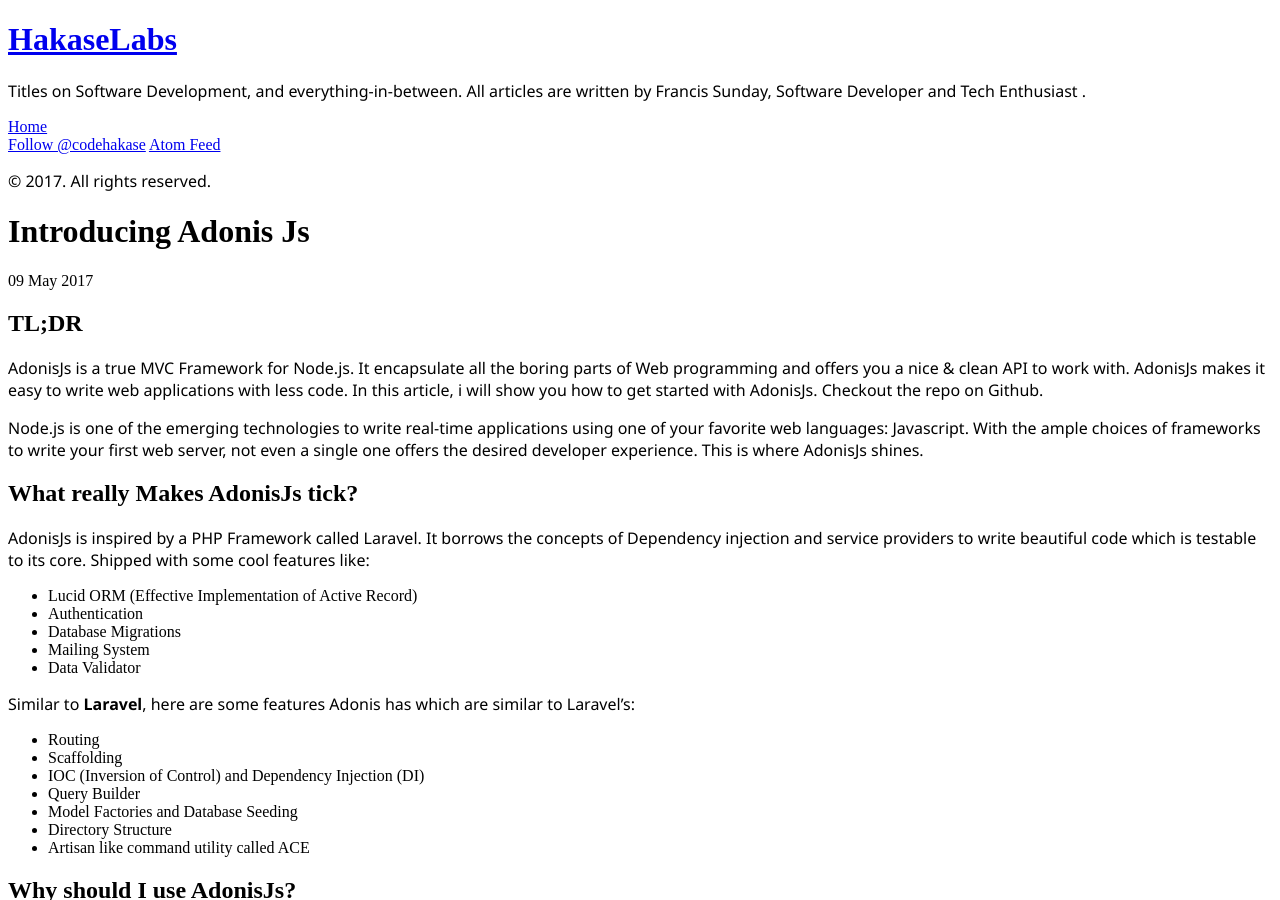
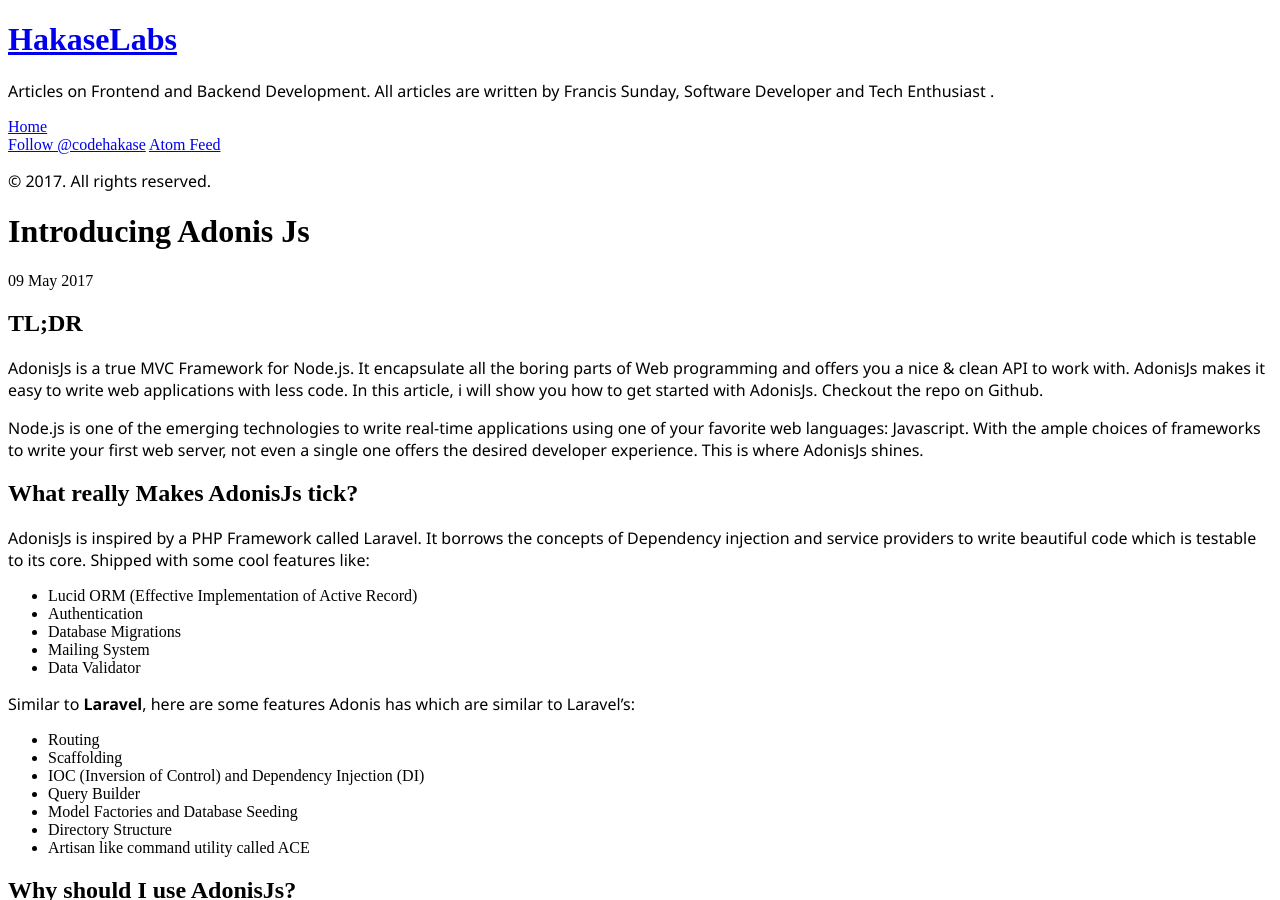
Before and after one commit to 1Rico/hakaselabs.github.io, a Jekyll site: the page built from _posts/2017-05-09-Introducing-adonis-js.md, in a window 1280 px wide and 900 px high. Built offline with Jekyll 4.4.1, drawn with Linux system fonts in a browser that asks for light colours; Markdown is read by kramdown in place of the engine named in the settings; comment, search, counter and statistics services are not loaded.

Commit message:
Cleanups

```diff
--- a/_config.yml
+++ b/_config.yml
@@ -8,7 +8,7 @@
 # Setup
 title:            HakaseLabs
 tagline:          'Endless possiblities through tech.'
-description:      'Titles on Software Development, and everything-in-between. All articles are written by Francis Sunday, Software Developer and Tech Enthusiast .'
+description:      'Articles on Frontend and Backend Development. All articles are written by Francis Sunday, Software Developer and Tech Enthusiast .'
 url:              https://hakaselabs.github.io
 baseurl:          /
 
--- a/_layouts/default.html
+++ b/_layouts/default.html
@@ -9,7 +9,7 @@
       <script type="text/javascript">
       /* * * CONFIGURATION VARIABLES: EDIT BEFORE PASTING INTO YOUR WEBPAGE * * */
       var disqus_shortname = 'codehakase-github-io'; // required: replace example with your forum shortname
-      var disqus_developer = 1; // Comment out when the site is live
+      //var disqus_developer = 1; // Comment out when the site is live
 
       /* * * DON'T EDIT BELOW THIS LINE * * */
       (function () {
```
Also changed, not shown: _includes/head.html (+7 -0 lines), Gemfile.lock.
